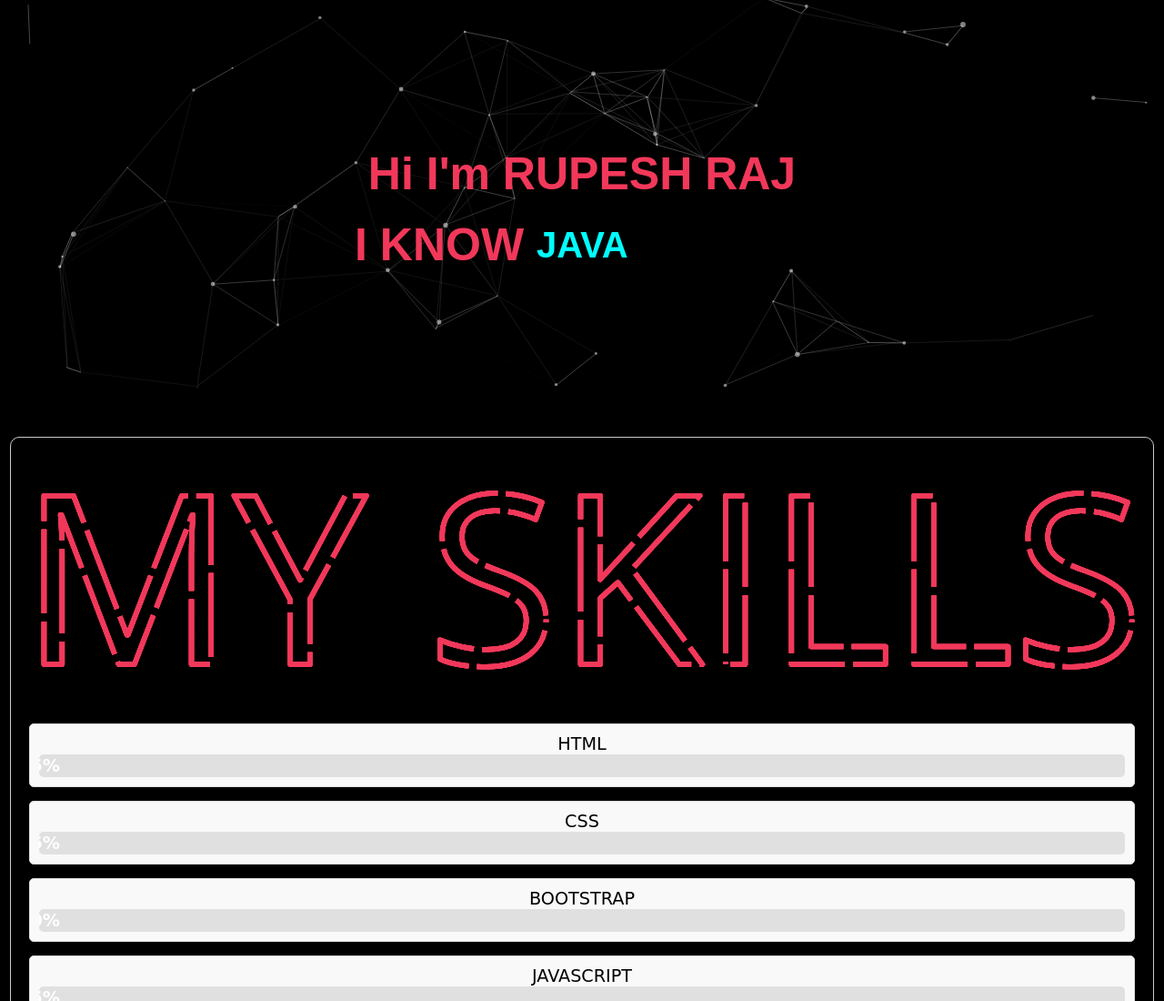
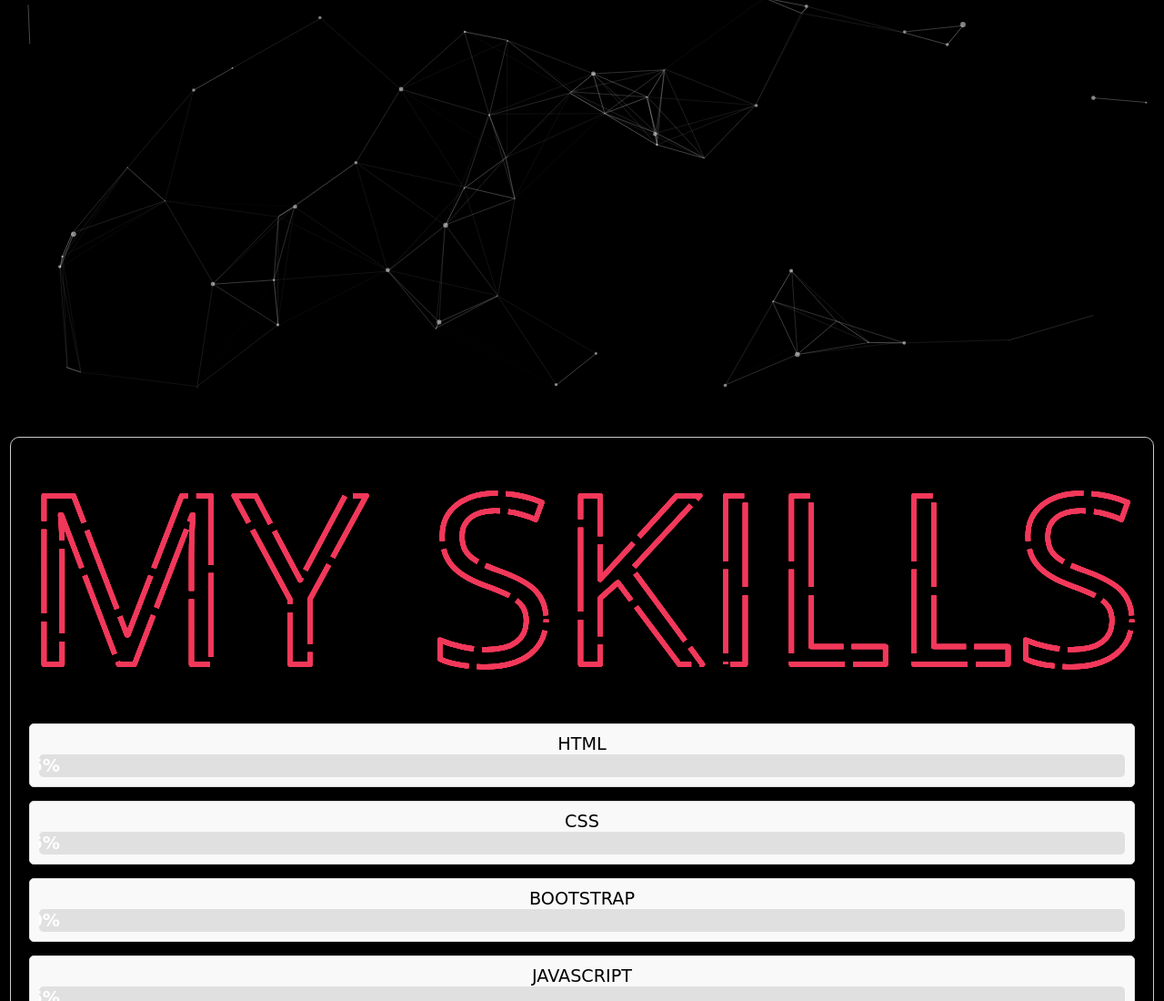
Before and after one commit to rupeshraj2001/MySkills, a plain HTML site: page index.html in a window 1280 px wide. Shown: the top 1100 px of the page at 91% size. Drawn offline with nearby package versions, Linux system fonts and the light colour scheme.

Commit message:
Update index.html

```diff
--- a/index.html
+++ b/index.html
@@ -136,8 +136,8 @@
     <!-- <div id="particles-js"></div> -->
     <section class="sec1">
         <div id="particles-js"></div>
-        <h1>Hi I'm RUPESH RAJ</h1>
-        <h1>I KNOW&nbsp;<span> HTML</span></h1>
+<!--         <h1>Hi I'm RUPESH RAJ</h1>
+        <h1>I KNOW&nbsp;<span> HTML</span></h1> -->
     </section>
     <section class="sec2">
         <section class="Test4" id="skill">
```
